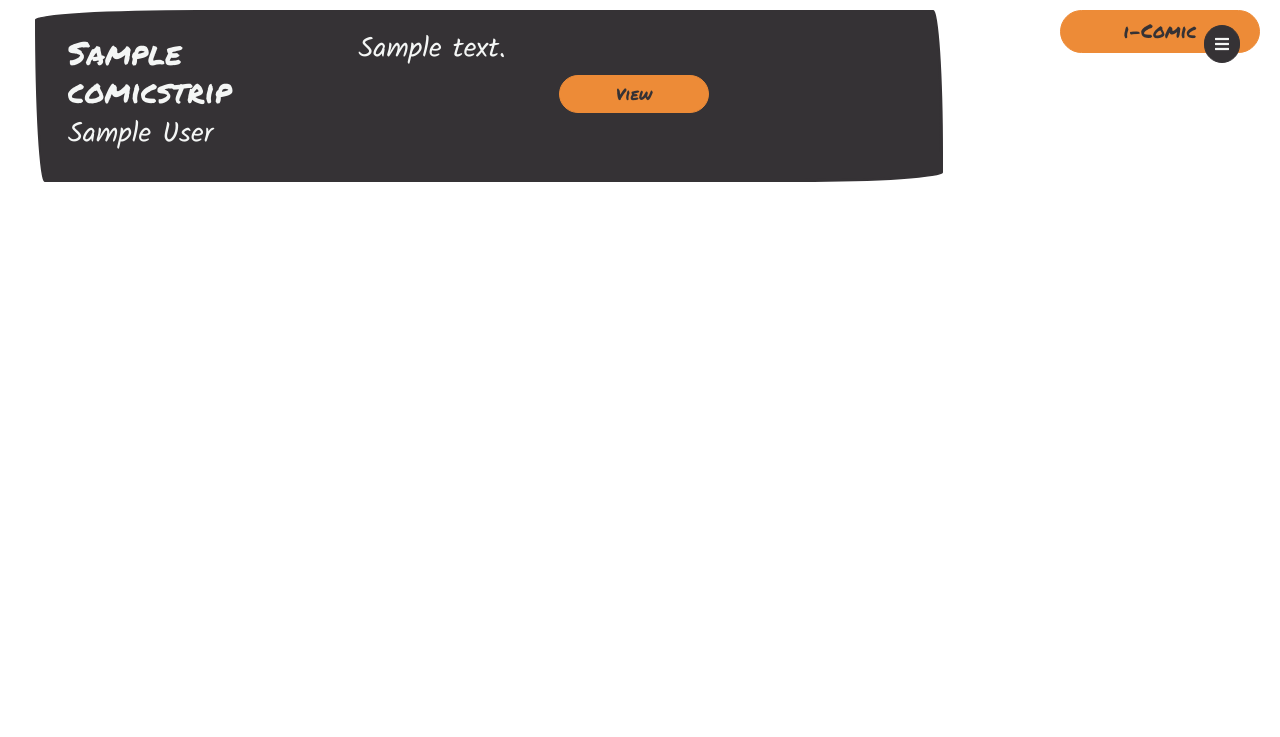
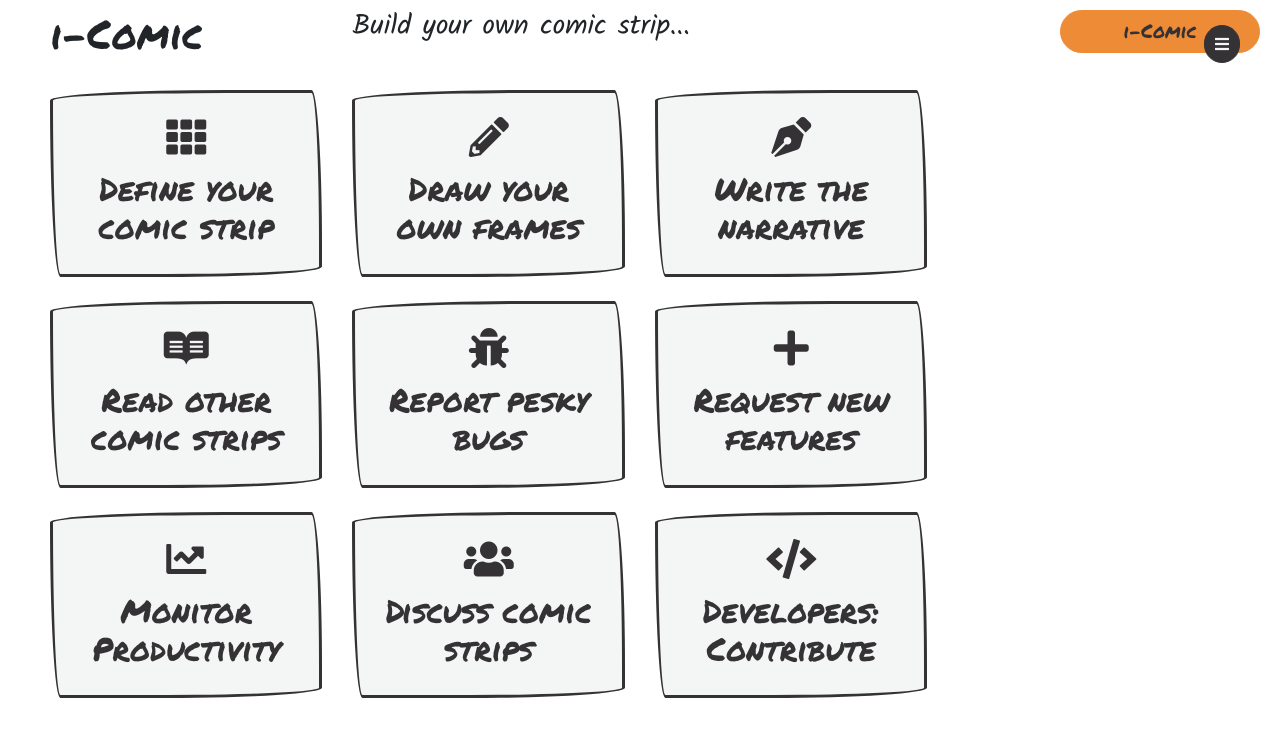
Before and after one commit to julian-garcia/i-comic, a Django app: page / in a window 1280 px wide. Shown: the top 737 px of the page. Run offline with Django 3.2, Linux system fonts and the light colour scheme; tables that the repository leaves empty hold one stand-in row (values such as "Sample post"); some libraries are stand-ins or nearby versions; some web fonts are replaced.

Commit message:
Restructured home page

```diff
--- a/comic_strip/templates/comic_strips.html
+++ b/comic_strip/templates/comic_strips.html
@@ -1,7 +1,8 @@
 {% extends 'base.html' %}
 {% load staticfiles %}
-{% block page_title %}i-Comic{% endblock %}
+{% block page_title %}i-Comic - Comic Strip Listing{% endblock %}
 {% block content %}
+<h1>Comic Strips</h1>
 {% for comic_strip in comic_strips %}
   <div class="row mb-3">
     <div class="col-12 col-sm-9 hand-drawn-border comic-strip-container {% if forloop.counter|divisibleby:'2' %}light-row{% else %}dark-row{% endif %}">
--- /dev/null
+++ b/comic_strip/templates/index.html
@@ -0,0 +1,235 @@
+{% extends 'base.html' %}
+{% load staticfiles %}
+{% block page_title %}i-Comic{% endblock %}
+{% block content %}
+<div class="row mb-4">
+  <div class="col-12 col-lg-3">
+    <h1>i-Comic</h1>
+  </div>
+  <div class="col-12 col-lg-9">
+    <h3>Build your own comic strip...</h3>
+  </div>
+</div>
+<div class="row">
+  <div class="col-12 col-xl-9">
+    <div class="row">
+      <div class="col-12 col-md-6 col-lg-4 mb-4">
+        <div class="hand-drawn-border comic-strip-container light-row text-center icomic-feature" data-toggle="modal" data-target="#modal1">
+          <h1><i class="fas fa-th"></i></h1>
+          <h2>Define your comic strip</h2>
+        </div>
+        <div class="modal fade" id="modal1" tabindex="-1" role="dialog" aria-hidden="true">
+          <div class="modal-dialog" role="document">
+            <div class="modal-content">
+              <div class="modal-header">
+                <h5 class="modal-title"><i class="fas fa-th"></i> Define your comic strip</h5>
+                <button type="button" class="close" data-dismiss="modal" aria-label="Close">
+                  <span aria-hidden="true">&times;</span>
+                </button>
+              </div>
+              <div class="modal-body">
+                <p>Simply enter the title of your comic strip along with a brief description of the story. With that in place, you can then go on to add an unlimited number of individual frames to the comic strip.</p>
+                <div class="text-center">
+                  <a href="{% url 'comic_strip_add' %}" class="btn brand-button">Add a comic strip</a>
+                </div>
+              </div>
+            </div>
+          </div>
+        </div>
+      </div>
+      <div class="col-12 col-md-6 col-lg-4 mb-4">
+        <div class="hand-drawn-border comic-strip-container light-row text-center icomic-feature" data-toggle="modal" data-target="#modal2">
+          <h1><i class="fas fa-pencil-alt"></i></h1>
+          <h2>Draw your own frames</h2>
+        </div>
+        <div class="modal fade" id="modal2" tabindex="-1" role="dialog" aria-hidden="true">
+          <div class="modal-dialog" role="document">
+            <div class="modal-content">
+              <div class="modal-header">
+                <h5 class="modal-title"><i class="fas fa-pencil-alt"></i> Draw your own frames</h5>
+                <button type="button" class="close" data-dismiss="modal" aria-label="Close">
+                  <span aria-hidden="true">&times;</span>
+                </button>
+              </div>
+              <div class="modal-body">
+                <p>After you've set up your comic strip you can add frames, each with their own image and text. Visit the listing and select your comic strip, press "add a frame" and simply browse for an image. Please note, you can only add frames to comic strips that you've created yourself.</p>
+                <div class="text-center">
+                  <a href="{% url 'listing' %}" class="btn brand-button">View comic strips</a>
+                </div>
+              </div>
+            </div>
+          </div>
+        </div>
+      </div>
+      <div class="col-12 col-md-6 col-lg-4 mb-4">
+        <div class="hand-drawn-border comic-strip-container light-row text-center icomic-feature" data-toggle="modal" data-target="#modal3">
+          <h1><i class="fas fa-pen-nib"></i></h1>
+          <h2>Write the narrative</h2>
+        </div>
+        <div class="modal fade" id="modal3" tabindex="-1" role="dialog" aria-hidden="true">
+          <div class="modal-dialog" role="document">
+            <div class="modal-content">
+              <div class="modal-header">
+                <h5 class="modal-title"><i class="fas fa-pen-nib"></i> Write the narrative</h5>
+                <button type="button" class="close" data-dismiss="modal" aria-label="Close">
+                  <span aria-hidden="true">&times;</span>
+                </button>
+              </div>
+              <div class="modal-body">
+                <p>After you've set up your comic strip you can add frames, each with their own image and text. Visit the listing and select your comic strip, press "add a frame" and simply type in the narrative. Please note, you can only add frames to comic strips that you've created yourself.</p>
+                <div class="text-center">
+                  <a href="{% url 'listing' %}" class="btn brand-button">View comic strips</a>
+                </div>
+              </div>
+            </div>
+          </div>
+        </div>
+      </div>
+      <div class="col-12 col-md-6 col-lg-4 mb-4">
+        <div class="hand-drawn-border comic-strip-container light-row text-center icomic-feature" data-toggle="modal" data-target="#modal4">
+          <h1><i class="fab fa-readme"></i></h1>
+          <h2>Read other comic strips</h2>
+        </div>
+        <div class="modal fade" id="modal4" tabindex="-1" role="dialog" aria-hidden="true">
+          <div class="modal-dialog" role="document">
+            <div class="modal-content">
+              <div class="modal-header">
+                <h5 class="modal-title"><i class="fab fa-readme"></i> Read other comic strips</h5>
+                <button type="button" class="close" data-dismiss="modal" aria-label="Close">
+                  <span aria-hidden="true">&times;</span>
+                </button>
+              </div>
+              <div class="modal-body">
+                <p>You can read comic strips that other people have created by visiting the listing page.</p>
+                <div class="text-center">
+                  <a href="{% url 'listing' %}" class="btn brand-button">View comic strips</a>
+                </div>
+              </div>
+            </div>
+          </div>
+        </div>
+      </div>
+      <div class="col-12 col-md-6 col-lg-4 mb-4">
+        <div class="hand-drawn-border comic-strip-container light-row text-center icomic-feature" data-toggle="modal" data-target="#modal5">
+          <h1><i class="fas fa-bug"></i></h1>
+          <h2>Report pesky bugs</h2>
+        </div>
+        <div class="modal fade" id="modal5" tabindex="-1" role="dialog" aria-hidden="true">
+          <div class="modal-dialog" role="document">
+            <div class="modal-content">
+              <div class="modal-header">
+                <h5 class="modal-title"><i class="fas fa-bug"></i> Report pesky bugs</h5>
+                <button type="button" class="close" data-dismiss="modal" aria-label="Close">
+                  <span aria-hidden="true">&times;</span>
+                </button>
+              </div>
+              <div class="modal-body">
+                <p>Should you come across any bugs or errors, you can raise them. A developer will then address each bug. You can upvote bugs to raise their priority so that a developer starts working on it sooner. You can comment on any bug.</p>
+                <div class="text-center">
+                  <a href="{% url 'ticket_add' %}" class="btn brand-button">Report a Bug</a>
+                </div>
+              </div>
+            </div>
+          </div>
+        </div>
+      </div>
+      <div class="col-12 col-md-6 col-lg-4 mb-4">
+        <div class="hand-drawn-border comic-strip-container light-row text-center icomic-feature" data-toggle="modal" data-target="#modal6">
+          <h1><i class="fas fa-plus"></i></h1>
+          <h2>Request new features</h2>
+        </div>
+        <div class="modal fade" id="modal6" tabindex="-1" role="dialog" aria-hidden="true">
+          <div class="modal-dialog" role="document">
+            <div class="modal-content">
+              <div class="modal-header">
+                <h5 class="modal-title"><i class="fas fa-plus"></i> Request new features</h5>
+                <button type="button" class="close" data-dismiss="modal" aria-label="Close">
+                  <span aria-hidden="true">&times;</span>
+                </button>
+              </div>
+              <div class="modal-body">
+                <p>Thought of some new features? You can raise them. New features need to be paid for before a developer starts work. You can upvote features to raise their priority so that a developer starts working on it sooner. Again, upvotes for features need to be paid for. You can comment on any feature.</p>
+                <div class="text-center">
+                  <a href="{% url 'ticket_add' %}" class="btn brand-button">Request a Feature</a>
+                </div>
+              </div>
+            </div>
+          </div>
+        </div>
+      </div>
+      <div class="col-12 col-md-6 col-lg-4 mb-4">
+        <div class="hand-drawn-border comic-strip-container light-row text-center icomic-feature" data-toggle="modal" data-target="#modal7">
+          <h1><i class="fas fa-chart-line"></i></h1>
+          <h2>Monitor Productivity</h2>
+        </div>
+        <div class="modal fade" id="modal7" tabindex="-1" role="dialog" aria-hidden="true">
+          <div class="modal-dialog" role="document">
+            <div class="modal-content">
+              <div class="modal-header">
+                <h5 class="modal-title"><i class="fas fa-chart-line"></i> Monitor Productivity</h5>
+                <button type="button" class="close" data-dismiss="modal" aria-label="Close">
+                  <span aria-hidden="true">&times;</span>
+                </button>
+              </div>
+              <div class="modal-body">
+                <p>Charts detailing the number of features being worked on over time, on a daily, weekly and monthly basis. Also lists the top 5 features and bugs according to the number of upvotes.</p>
+                <div class="text-center">
+                  <a href="{% url 'productivity' %}" class="btn brand-button">Productivity Charts</a>
+                </div>
+              </div>
+            </div>
+          </div>
+        </div>
+      </div>
+      <div class="col-12 col-md-6 col-lg-4 mb-4">
+        <div class="hand-drawn-border comic-strip-container light-row text-center icomic-feature" data-toggle="modal" data-target="#modal8">
+          <h1><i class="fas fa-users"></i></h1>
+          <h2>Discuss comic strips</h2>
+        </div>
+        <div class="modal fade" id="modal8" tabindex="-1" role="dialog" aria-hidden="true">
+          <div class="modal-dialog" role="document">
+            <div class="modal-content">
+              <div class="modal-header">
+                <h5 class="modal-title"><i class="fas fa-users"></i> Discuss comic strips</h5>
+                <button type="button" class="close" data-dismiss="modal" aria-label="Close">
+                  <span aria-hidden="true">&times;</span>
+                </button>
+              </div>
+              <div class="modal-body">
+                <p>Discuss various comic based topics with other users. Please be nice.</p>
+                <div class="text-center">
+                  <a href="{% url 'forum' %}" class="btn brand-button">Forum</a>
+                </div>
+              </div>
+            </div>
+          </div>
+        </div>
+      </div>
+      <div class="col-12 col-md-6 col-lg-4 mb-4">
+        <div class="hand-drawn-border comic-strip-container light-row text-center icomic-feature" data-toggle="modal" data-target="#modal9">
+          <h1><i class="fas fa-code"></i></h1>
+          <h2>Developers: Contribute</h2>
+        </div>
+        <div class="modal fade" id="modal9" tabindex="-1" role="dialog" aria-hidden="true">
+          <div class="modal-dialog" role="document">
+            <div class="modal-content">
+              <div class="modal-header">
+                <h5 class="modal-title"><i class="fas fa-code"></i> Developers: Contribute</h5>
+                <button type="button" class="close" data-dismiss="modal" aria-label="Close">
+                  <span aria-hidden="true">&times;</span>
+                </button>
+              </div>
+              <div class="modal-body">
+                <p>Should any developers stumble upon the urge to contribute to this project, some documentation is available.</p>
+                <div class="text-center">
+                  <a href="{% url 'view_documentation' %}" class="btn brand-button">Documentation</a>
+                </div>
+              </div>
+            </div>
+          </div>
+        </div>
+      </div>
+    </div>
+  </div>
+</div>
+{% endblock %}
--- a/comic_strip/urls.py
+++ b/comic_strip/urls.py
@@ -2,7 +2,7 @@ from django.urls import path
 from .views import comic_strip_listing, comic_strip, comic_strip_add, comic_strip_frame_add
 
 urlpatterns = [
-    path('', comic_strip_listing, name='listing'),
+    path('listing', comic_strip_listing, name='listing'),
     path('add', comic_strip_add, name='comic_strip_add'),
     path('add-frame/<id>', comic_strip_frame_add, name='comic_strip_frame_add'),
     path('view/<id>', comic_strip, name='comic_strip'),
--- a/comic_strip/views.py
+++ b/comic_strip/views.py
@@ -4,6 +4,12 @@ from django.contrib.auth.decorators import login_required
 from django.core.paginator import Paginator, EmptyPage, PageNotAnInteger
 from .forms import ComicStripForm, ComicStripFrameAddForm, ComicStripFrameEditForm
 from .models import ComicStrip, ComicStripFrame
+
+def index(request):
+    '''
+    Home page - product/process description
+    '''
+    return render(request, 'index.html')
 
 def comic_strip_listing(request):
     '''
--- a/icomic/urls.py
+++ b/icomic/urls.py
@@ -4,7 +4,7 @@ The `urlpatterns` list routes URLs to views. For more information please see:
 """
 from django.contrib import admin
 from django.urls import path, include
-from comic_strip.views import comic_strip_listing
+from comic_strip.views import index
 from comic_strip import urls as urls_comic_strip
 from tickets import urls as urls_tickets
 from accounts import urls as urls_accounts
@@ -18,7 +18,7 @@ from .settings import MEDIA_URL, MEDIA_ROOT
 
 urlpatterns = [
     path('admin/', admin.site.urls),
-    path('', comic_strip_listing, name='index'),
+    path('', index, name='index'),
     path('comic-strip/', include(urls_comic_strip)),
     path('tickets/', include(urls_tickets)),
     path('account/', include(urls_accounts)),
--- a/static/style/_components.scss
+++ b/static/style/_components.scss
@@ -209,6 +209,15 @@ a.brand-button-content {
   }
 }
 
+.icomic-feature {
+  transition: all .7s ease-in-out;
+  &:hover {
+    cursor: pointer;
+    background-color: $dark-shade;
+    color: $light-shade;
+  }
+}
+
 #register-form ul {
   list-style-type: none;
 }
--- a/templates/base.html
+++ b/templates/base.html
@@ -8,7 +8,7 @@
   <link href="https://fonts.googleapis.com/css?family=Arsenal|Kalam|Permanent+Marker" rel="stylesheet">
   <link rel="stylesheet" href="https://use.fontawesome.com/releases/v5.2.0/css/all.css" integrity="sha384-hWVjflwFxL6sNzntih27bfxkr27PmbbK/iSvJ+a4+0owXq79v+lsFkW54bOGbiDQ" crossorigin="anonymous">
   <link rel="stylesheet" href="https://stackpath.bootstrapcdn.com/bootstrap/4.1.3/css/bootstrap.min.css" integrity="sha384-MCw98/SFnGE8fJT3GXwEOngsV7Zt27NXFoaoApmYm81iuXoPkFOJwJ8ERdknLPMO" crossorigin="anonymous">
-  <link rel="stylesheet" href="http://cdn.jsdelivr.net/chartist.js/latest/chartist.min.css">
+  <link rel="stylesheet" href="https://cdn.jsdelivr.net/chartist.js/latest/chartist.min.css">
   <link rel="stylesheet" href="{% static 'style/main.min.css' %}">
   <title>{% block page_title %}{% endblock %}</title>
 </head>
@@ -38,6 +38,12 @@
         </a>
       </li>
       {% endif %}
+      <li class="home-menu-item">
+        <a class="home-menu-link" href="{% url 'listing' %}">
+          <span class="home-menu-text home-menu-text-hide">Comic Strips</span>
+          <i class="fas fa-book-open home-menu-item-icon"></i>
+        </a>
+      </li>
       <li class="home-menu-item">
         <a class="home-menu-link" href="{% url 'comic_strip_add' %}">
           <span class="home-menu-text home-menu-text-hide">Add Comic Strip</span>
```
Also changed, not shown: static/style/main.min.css.
